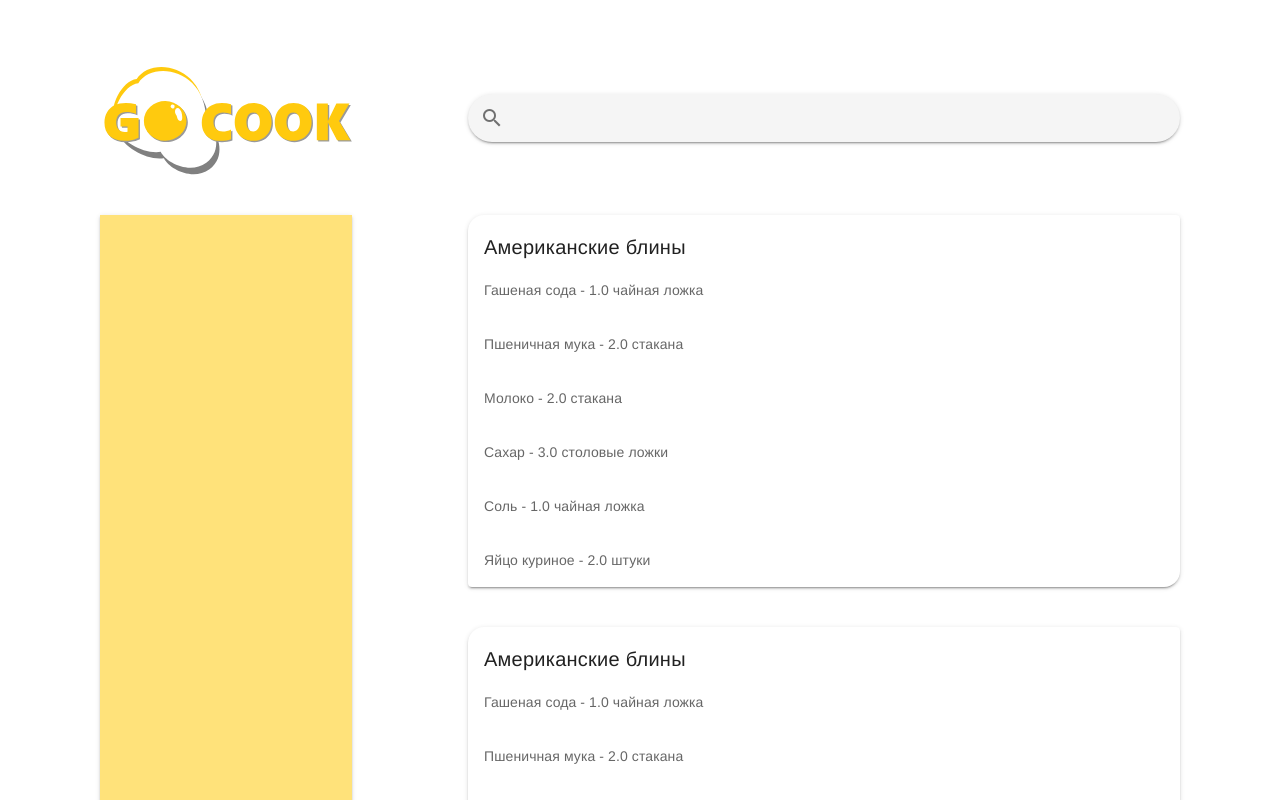
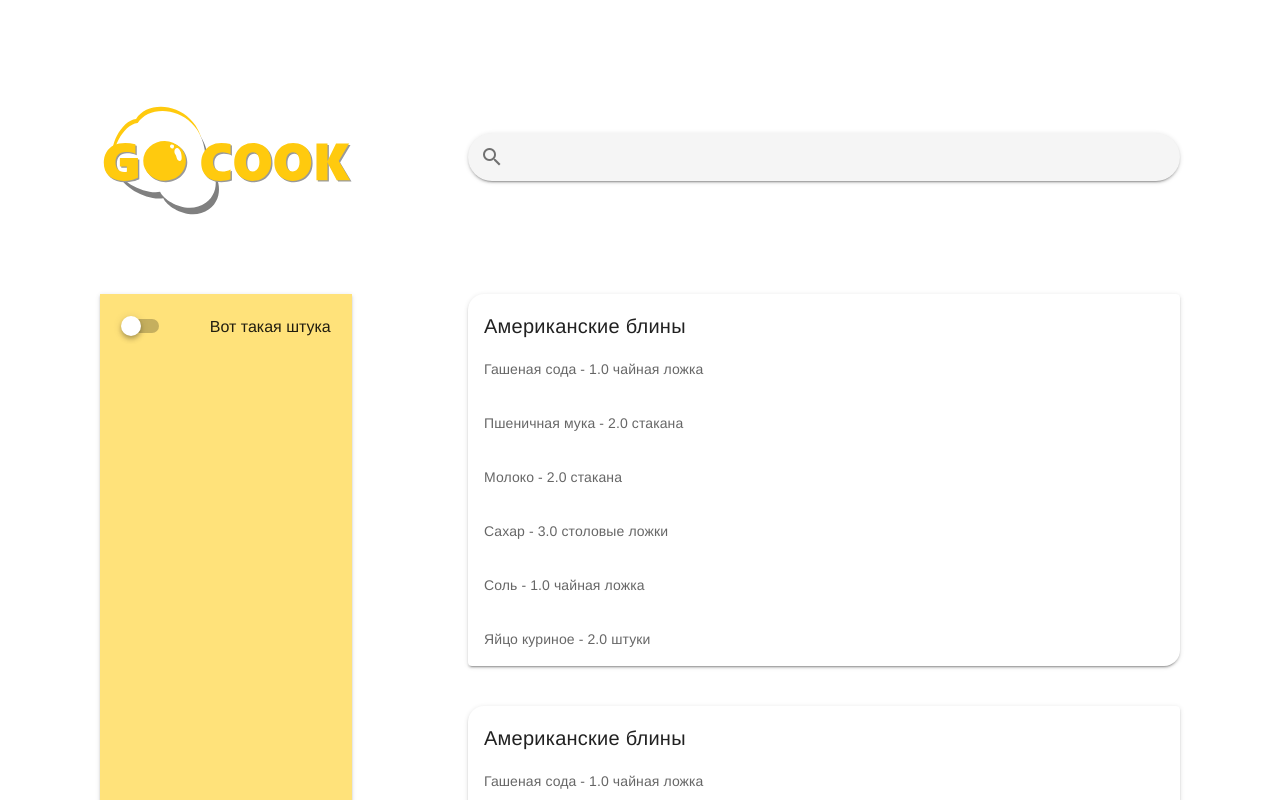
Before and after one commit to korstan/goodcook-webapp, a Vue app: page /search in a window 1280 px wide. Shown: the top 800 px of the page. Built offline with nearby package versions, Linux system fonts and the light colour scheme.

Commit message:
did stuff

```diff
--- a/src/App.vue
+++ b/src/App.vue
@@ -3,7 +3,7 @@
     <v-content>
       <div id="app">
         <div class="page-wrapper">
-          <v-scroll-y-reverse-transition leave-absolute>
+          <v-scroll-y-reverse-transition>
             <router-view />
           </v-scroll-y-reverse-transition>
         </div>
@@ -13,16 +13,8 @@
 </template>
 
 <script>
-import Header from '@/components/Header';
-
 export default {
   name: 'App',
-  components: { Header },
-  computed: {
-    isHeaderVisible() {
-      return this.$store.state.ui.isHeaderVisible;
-    }
-  },
 };
 </script>
 
--- a/src/components/Logo.vue
+++ b/src/components/Logo.vue
@@ -1,5 +1,6 @@
 <template>
   <v-img
+    @click="() => this.$emit('logoClick')"
     :width="width"
     :height="height"
     contain
--- a/src/components/SearchBar.vue
+++ b/src/components/SearchBar.vue
@@ -53,7 +53,7 @@ export default {
       }
     },
     submit: function() {
-      this.$emit('submit', this.query);
+      if (this.query) this.$emit('submit', this.query);
     },
   },
 };
--- a/src/components/SideMenu/SideMenu.vue
+++ b/src/components/SideMenu/SideMenu.vue
@@ -1,9 +1,18 @@
 <template>
-  <v-card tile class="side-menu" color="#ffe27a" height="700"> </v-card>
+  <v-card tile class="side-menu" color="#ffe27a" height="700">
+    <div class="d-flex flex-column align-center">
+      <SideMenuSwitch label="Вот такая штука" />
+    </div>
+  </v-card>
 </template>
 
 <script>
-export default {};
+import SideMenuSwitch from '@/components/SideMenu/SideMenuSwitch';
+
+export default {
+  name: 'SlideMenu',
+  components: { SideMenuSwitch }
+};
 </script>
 
 <style lang="scss" scoped>
--- /dev/null
+++ b/src/components/SideMenu/SideMenuSwitch.vue
@@ -0,0 +1,26 @@
+<template>
+  <div class="switch-group d-flex align-center justify-space-around">
+    <v-switch></v-switch>
+    <label>
+      {{ label }}
+    </label>
+  </div>
+</template>
+
+<script>
+export default {
+  name: 'SideMenuSwitch',
+  props: {
+    label: {
+      type: [String],
+      default: '',
+    },
+  },
+};
+</script>
+
+<style lang="scss" scoped>
+.switch-group {
+  width: 100%;
+}
+</style>
--- a/src/views/Search.vue
+++ b/src/views/Search.vue
@@ -2,7 +2,11 @@
   <v-content>
     <v-row justify="space-between" align="center">
       <v-col cols="3">
-        <Logo />
+        <Logo
+          height="220"
+          @logoClick="() => this.$router.push('/')"
+          :style="{ cursor: 'pointer' }"
+        />
       </v-col>
       <v-col cols="8">
         <SearchBar :value="query" class="mt-6" />
```
